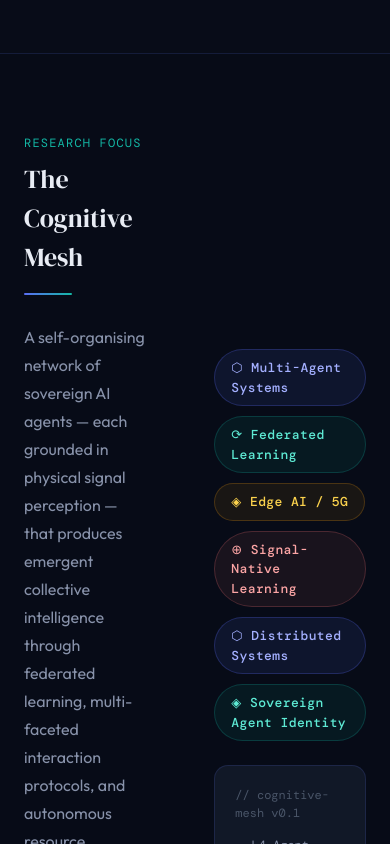
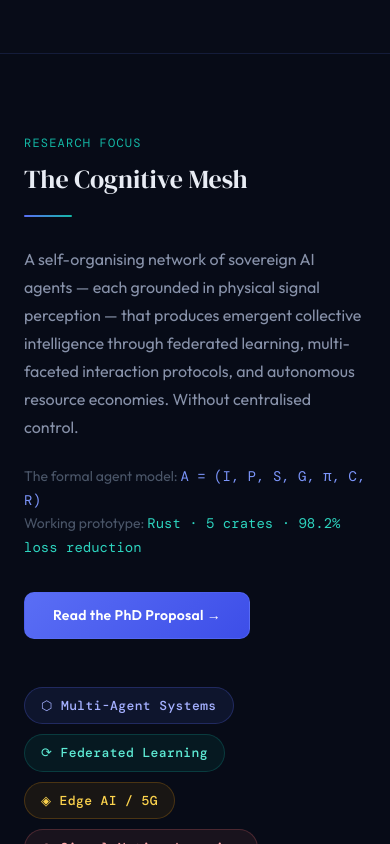
Before and after one commit to asolinks/cognitivemeshlab, a Next.js app: page / in a window 390 px wide. Shown: the part 2460-3304 px from the top of the page. Built offline with nearby package versions, Linux system fonts and the light colour scheme.

Commit message:
fix: research focus section responsive layout

```diff
--- a/app/page.tsx
+++ b/app/page.tsx
@@ -198,7 +198,7 @@ export default function HomePage() {
       {/* ── RESEARCH AREAS ───────────────────────────────── */}
       <section style={{ padding: '80px 24px', background: 'rgba(8,12,24,0.6)', borderTop: '1px solid var(--border)', borderBottom: '1px solid var(--border)' }}>
         <div style={{ maxWidth: 1200, margin: '0 auto' }}>
-          <div style={{ display: 'grid', gridTemplateColumns: '1fr 1fr', gap: 64, alignItems: 'center' }}>
+          <div style={{ display: 'grid', gridTemplateColumns: 'repeat(auto-fit, minmax(min(100%, 480px), 1fr))', gap: 48, alignItems: 'start' }}>
             <div>
               <p style={{ fontSize: 12, fontFamily: 'var(--font-mono)', color: 'var(--accent-teal)', letterSpacing: '0.1em', marginBottom: 8 }}>RESEARCH FOCUS</p>
               <h2 style={{ fontFamily: 'var(--font-display)', fontSize: 'clamp(26px, 3.5vw, 38px)', color: 'var(--text-primary)', marginBottom: 16 }}>
```
